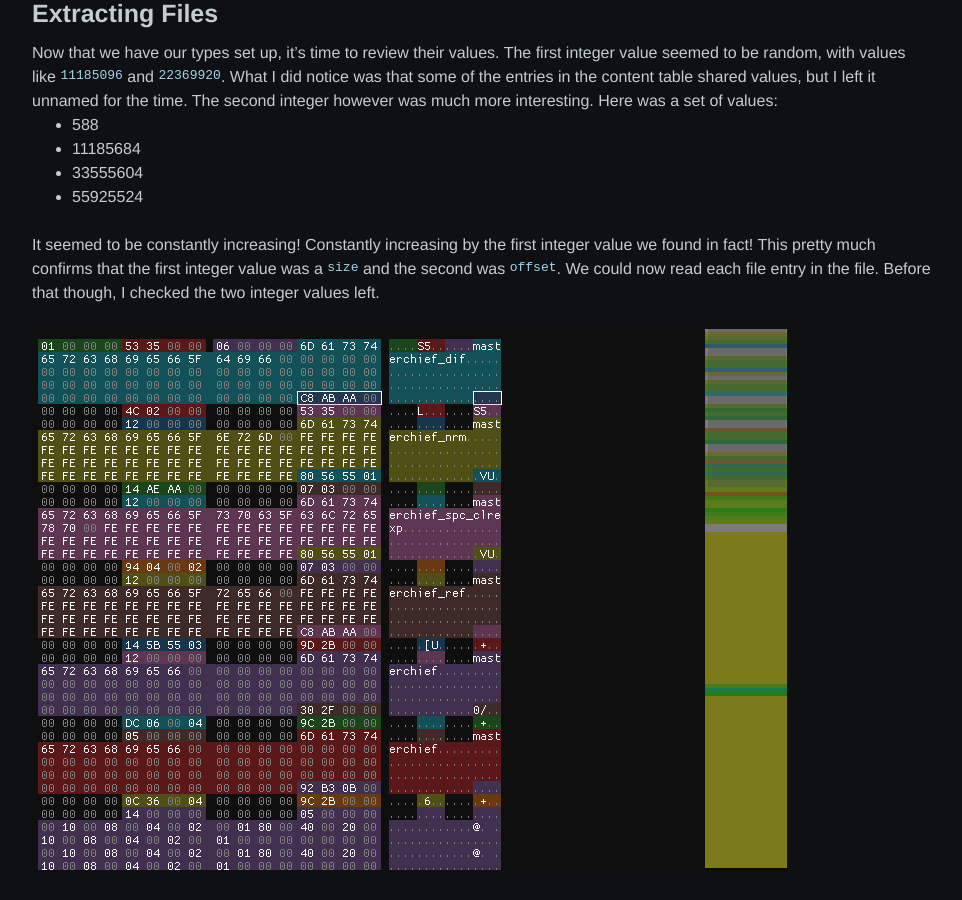
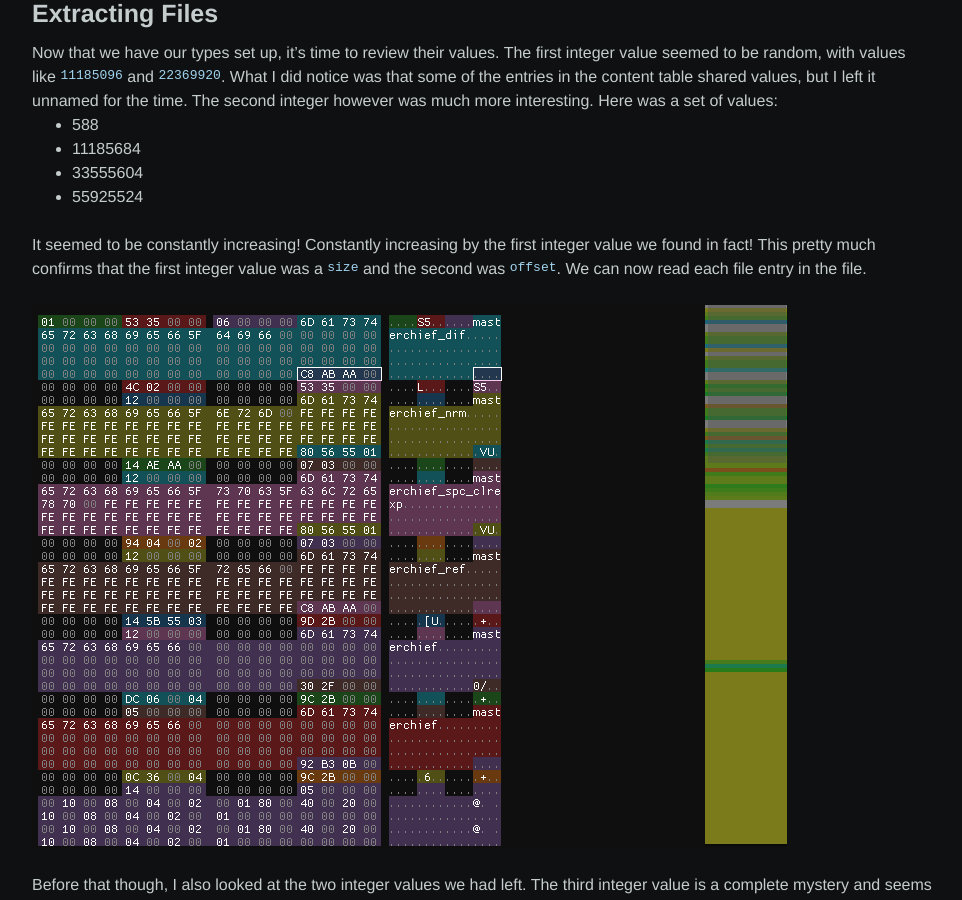
Before and after one commit to Surasia/surasia.github.io, a Jekyll site: the page built from _posts/2024-06-13-Reverse-Engineering-The-G7-Format.md, in a window 1280 px wide and 900 px high, scrolled down 5035 px. Shown: the whole window, without its empty margins (158-1120 px from the left). Built offline with Jekyll 4.4.1, drawn with Linux system fonts in a browser that asks for light colours; some web fonts are replaced.

Commit message:
post: fix typos

```diff
--- a/_posts/2024-06-13-Reverse-Engineering-The-G7-Format.md
+++ b/_posts/2024-06-13-Reverse-Engineering-The-G7-Format.md
@@ -144,7 +144,7 @@ Now that we have our types set up, it's time to review their values. The first i
 
 <br>
 
-It seemed to be constantly increasing! Constantly increasing by the first integer value we found in fact! This pretty much confirms that the first integer value was a `size` and the second was `offset`. We could now read each file entry in the file. Before that though, I checked the two integer values left.
+It seemed to be constantly increasing! Constantly increasing by the first integer value we found in fact! This pretty much confirms that the first integer value was a `size` and the second was `offset`. We can now read each file entry in the file.
 
 <br>
 
```
